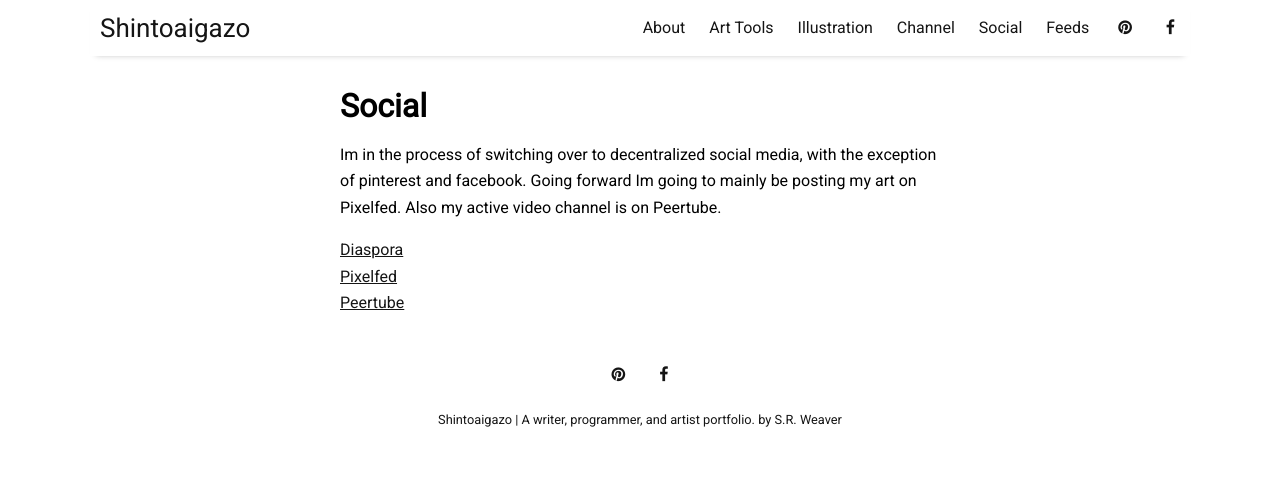
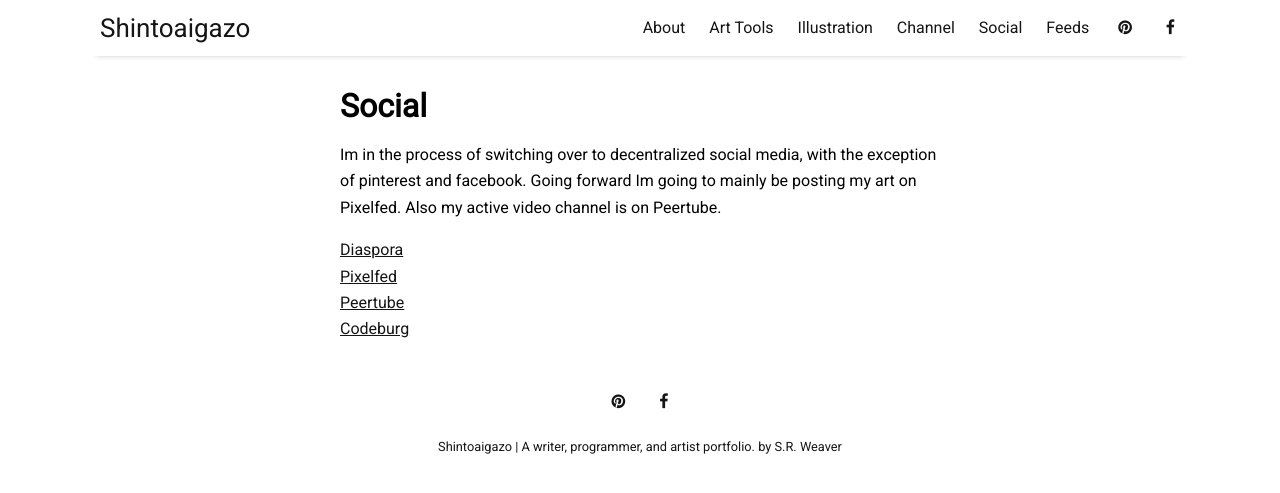
Before and after one commit to LWFlouisa/Portfolio, a Jekyll site: the page built from pages/social.md, in a window 1280 px wide. Shown: the top 493 px of the page. Built offline with Jekyll 4.4.1, drawn with Linux system fonts in a browser that asks for light colours; nearby versions of some CDN libraries.

Commit message:
Update social.md

```diff
--- a/pages/social.md
+++ b/pages/social.md
@@ -7,4 +7,5 @@
 
 [Diaspora](https://diasp.org/u/lwflouisa)<br />
 [Pixelfed](https://pixelfed.de/LWFlouisa)<br />
-[Peertube](https://video.ploud.jp/c/mytalkshow/videos?languageOneOf=en&s=2)
+[Peertube](https://video.ploud.jp/c/mytalkshow/videos?languageOneOf=en&s=2)<br />
+[Codeburg](https://codeberg.org/LWFlouisa)
```
